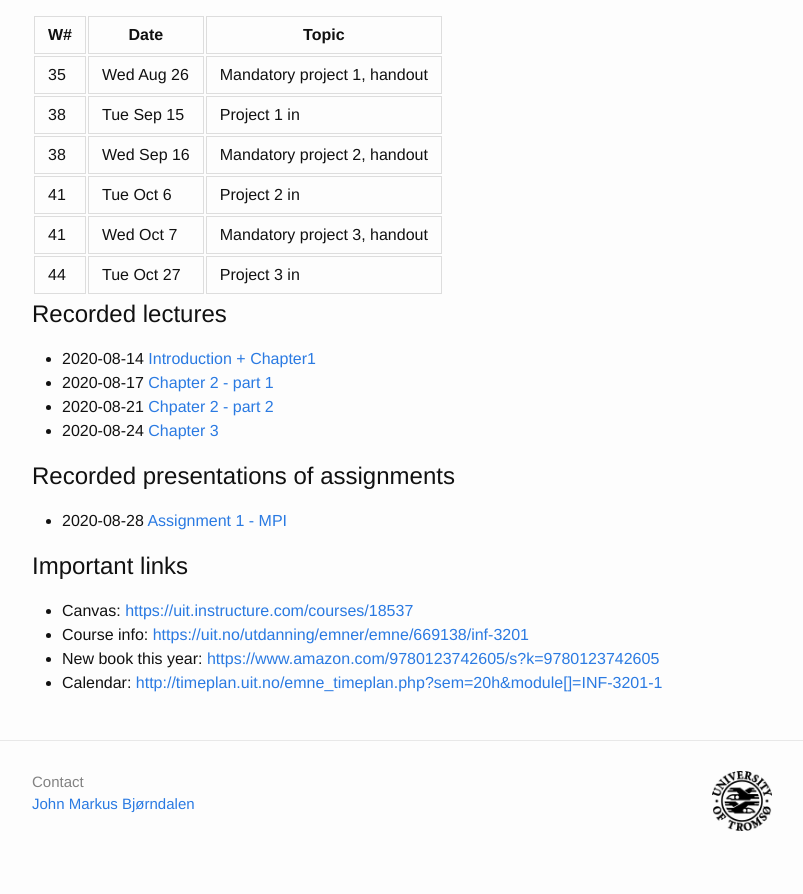
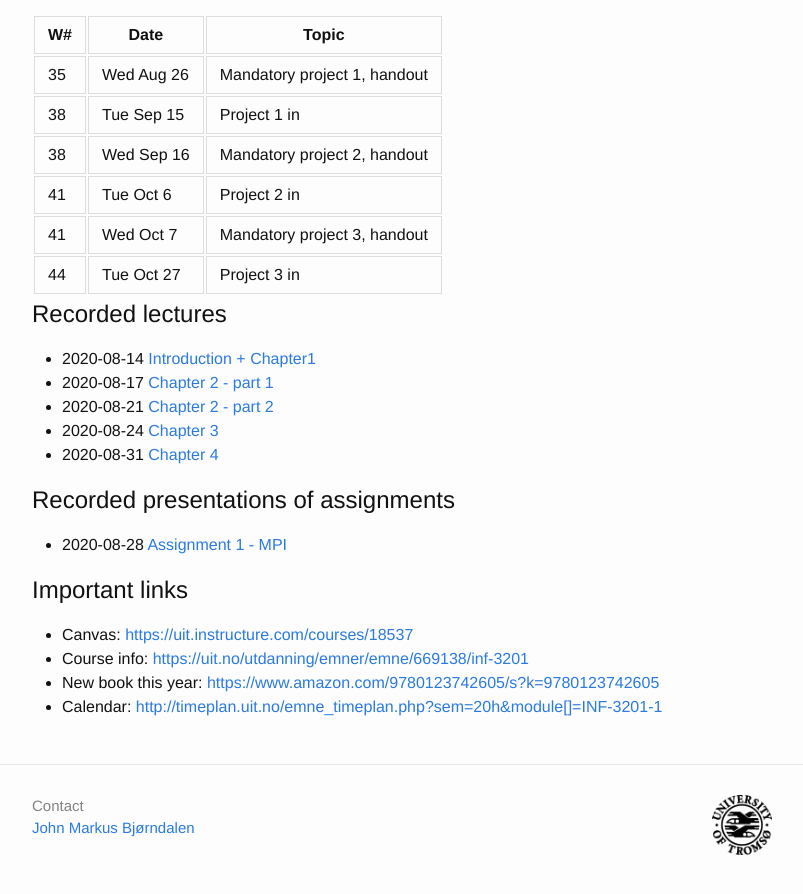
Before and after one commit to uit-inf-3201-h20/uit-inf-3201-h20.github.io, a Jekyll site: the page built from index.md, in a window 1280 px wide and 900 px high, scrolled down 2527 px. Shown: the top 894 px of the window, without its empty margins (238-1041 px from the left). Built offline with Jekyll 4.4.1, drawn with Linux system fonts in a browser that asks for light colours; our own code applies the rules of GitHub Pages for plain Markdown files.

Commit message:
added link to recorded lecture

```diff
--- a/index.md
+++ b/index.md
@@ -95,8 +95,9 @@ NB: the exam date can be moved. See the course info ([link](https://en.uit.no/ed
 
 * 2020-08-14 [Introduction + Chapter1](https://mediasite.uit.no/Mediasite/Play/263f931c17204d0fb3f1d18d72723aac1d)
 * 2020-08-17 [Chapter 2 - part 1](https://mediasite.uit.no/Mediasite/Play/497897dcb592489aa6c8ada38877c2171d)
-* 2020-08-21 [Chpater 2 - part 2](https://mediasite.uit.no/Mediasite/Play/3cd57f7235834076ad69c697032e526c1d)
+* 2020-08-21 [Chapter 2 - part 2](https://mediasite.uit.no/Mediasite/Play/3cd57f7235834076ad69c697032e526c1d)
 * 2020-08-24 [Chapter 3](https://mediasite.uit.no/Mediasite/Play/80fd7ce8fa694b3c87b7be2f883de01e1d)
+* 2020-08-31 [Chapter 4](https://mediasite.uit.no/Mediasite/Play/2a7eb0ca101c4ac383efc905e4301d551d)
 
 ## Recorded presentations of assignments
 * 2020-08-28 [Assignment 1 - MPI](https://mediasite.uit.no/Mediasite/Play/cd877206cf904316bad7365ee47c677b1d)
```
